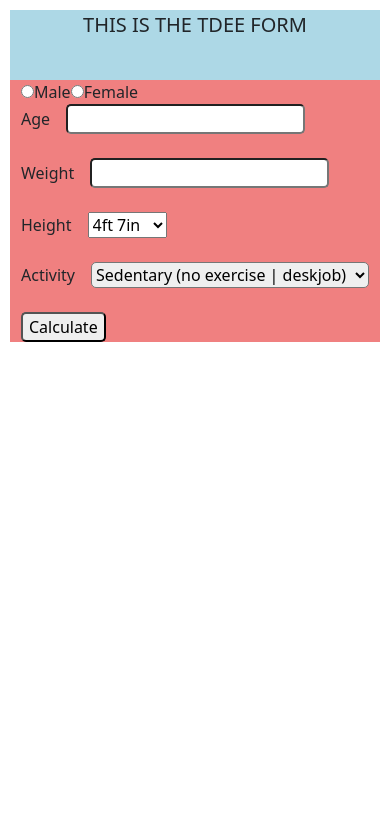
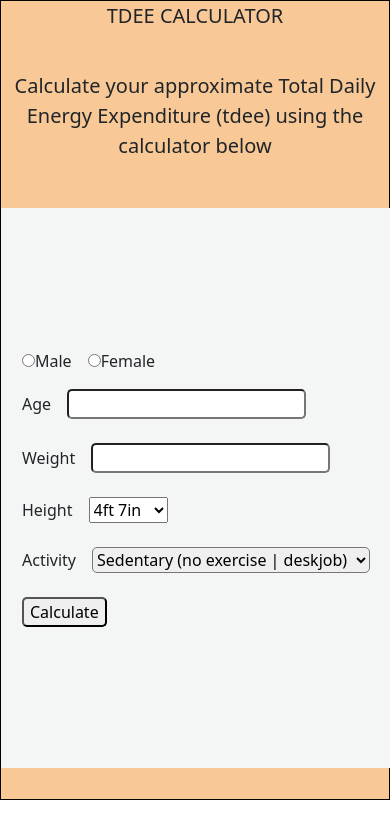
Before and after one commit to FraustoB/TDEE_MACRO_app, a Next.js app: page / in a window 390 px wide. Shown: the top 838 px of the page. Built offline with nearby package versions, Linux system fonts and the light colour scheme.

Commit message:
adjusting layout for mobile devices

```diff
--- a/components/bodyMetrics.js
+++ b/components/bodyMetrics.js
@@ -40,7 +40,7 @@ export default function BodyMetrics({
   return (
     <div className={styles.calorieSection}>
       <div className={styles.mntncCal}>
-        <div>YOUR MAINTENANCE CALORIES</div>
+        <div className={styles.mntncCalTitle}>YOUR MAINTENANCE CALORIES</div>
         <div className={styles.calPerDay}>
           <div>{calPerDay.toLocaleString()}</div>
           <div>Calories Per Day</div>
--- a/components/forms.js
+++ b/components/tdeeForm.js
@@ -49,7 +49,7 @@ export default function TdeeForm() {
     <>
       <div className={styles.form}>
         <form onSubmit={handleSubmit}>
-          <section>
+          <section className={styles.sexInput}>
             <input
               type="radio"
               checked={sex === "male"}
@@ -57,6 +57,7 @@ export default function TdeeForm() {
               value="male"
               name="sex"
               onChange={handleChange}
+              className={styles.sexInputMale}
             />
             <label htmlFor="sexMale">Male</label>
 
@@ -67,9 +68,11 @@ export default function TdeeForm() {
               value="female"
               name="sex"
               onChange={handleChange}
+              className={styles.sexInputFemale}
             />
             <label htmlFor="sexFemale">Female</label>
           </section>
+
           <section>
             <label className={styles.label}>Age</label>
             <input
--- a/pages/index.js
+++ b/pages/index.js
@@ -1,21 +1,23 @@
-import Head from 'next/head';
-import styles from '../styles/Home.module.scss';
-import TdeeForm from '../components/forms';
+import Head from "next/head";
+import styles from "../styles/Home.module.scss";
+import TdeeForm from "../components/tdeeForm";
 
 export default function Home() {
   return (
     <>
-    <Head>
-            <title>TDEE-Form</title>
-        </Head>
+      <Head>
+        <title>TDEE-Form</title>
+      </Head>
 
-    <div className={styles.main}>
-      <div className={styles.Title}>
-      THIS IS THE TDEE FORM
+      <div className={styles.main}>
+        <div className={styles.Title}>TDEE CALCULATOR</div>
+        <p>
+          {" "}
+          Calculate your approximate Total Daily Energy Expenditure (tdee) using
+          the calculator below{" "}
+        </p>
+        <TdeeForm />
       </div>
-    <TdeeForm/>
-    </div>
-
     </>
-  )
+  );
 }
--- /dev/null
+++ b/pages/tdeeFaq.js
@@ -0,0 +1,3 @@
+export default function tdeeFaq() {
+  return <div>THIS IS WHERE WE PUT OUR TDEE FAQ</div>;
+}
--- a/styles/Home.module.scss
+++ b/styles/Home.module.scss
@@ -1,13 +1,31 @@
-.main{
-    background-color: lightblue;
-    margin: 10px;
+.main {
+  background-color: #f8c996;
+  margin: auto;
+  padding: auto;
+  height: 50rem;
+  border: 1px solid black;
+  width: 40rem;
 
+  @media all and (max-width: 400px) {
+    width: 100vw;
+  }
+  display: flex;
+  flex-direction: column;
+  align-items: center;
 }
 
-.Title{
-    display: flex;
-    flex-direction: column;
-    align-items: center;
-    font-size: 20px;
-    margin-bottom: 40px;
+.Title {
+  display: flex;
+  flex-direction: column;
+  align-items: center;
+  font-size: 20px;
+  margin-bottom: 40px;
 }
+
+.main {
+  p {
+    font-weight: 150;
+    font-size: 1.25em;
+    text-align: center;
+  }
+}
--- a/styles/bmicalc.module.scss
+++ b/styles/bmicalc.module.scss
@@ -26,4 +26,5 @@ $width-amount: 250px;
 .classification {
   height: 100px;
   width: $width-amount;
+  margin-bottom: 0;
 }
--- a/styles/form.module.scss
+++ b/styles/form.module.scss
@@ -1,9 +1,22 @@
 .form {
-  background: lightcoral;
+  background: #f3f6f4;
   margin: auto;
   display: flex;
   flex-direction: column;
   align-items: center;
+  justify-content: center;
+  width: 35rem;
+  @media all and (max-width: 400px) {
+    width: 100vw;
+  }
+  height: 35rem;
+
+  .sexInput {
+    margin-bottom: 1rem;
+  }
+  .sexInputFemale {
+    margin-left: 1rem;
+  }
 
   .label {
     margin-right: 1em;
--- a/styles/tdeerForm.module.scss
+++ b/styles/tdeerForm.module.scss
@@ -1,3 +1,6 @@
 .form {
   margin-bottom: 2rem;
+  input {
+    width: 6rem;
+  }
 }
```
Also changed, not shown: pages/tdeeresults/[data].js (+0 -11 lines), styles/bodymetrics.module.scss (+24 -3 lines), styles/macrocalc.module.scss (+14 -0 lines).
